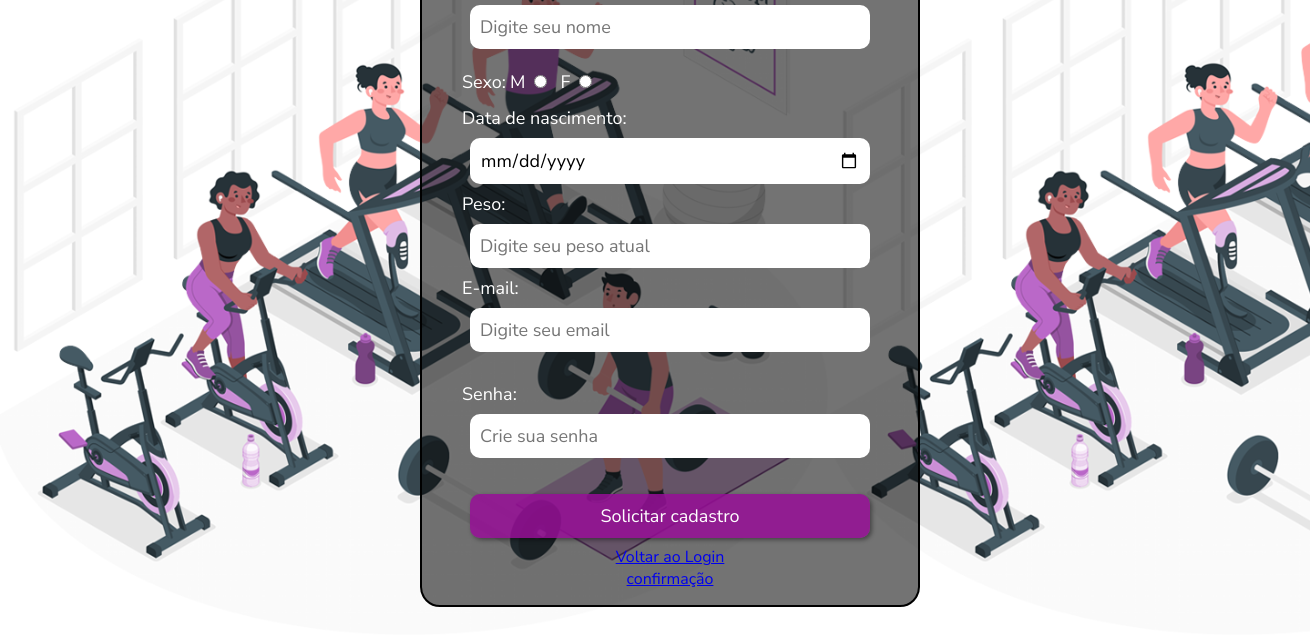
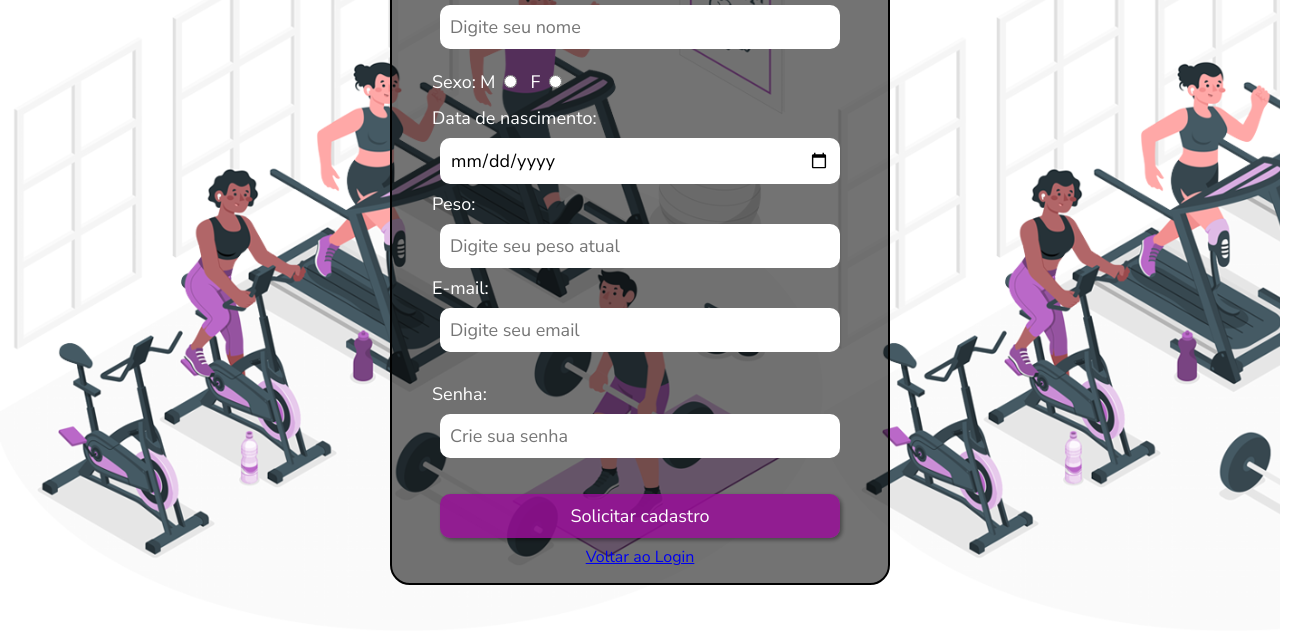
Before and after one commit to LaecioFillho/AleTraining, a plain HTML site: page codigo/Index/register.html in a window 1280 px wide. Shown: the part 167-804 px from the top of the page, 1310 px wide, since content can reach past the window. Drawn offline with Linux system fonts and the light colour scheme.

Commit message:
AleTraning V0.1.6
Pré-finalizando a tela de cadastro

```diff
--- a/codigo/Index/register.html
+++ b/codigo/Index/register.html
@@ -34,14 +34,13 @@
                     </div>
                     <div class="botoes">
                         <input type="submit" value="Solicitar cadastro" id="btn-enviar" class="botao">
-                        <input type="hidden" name="_next" value="confirmation.html">
+                        <input type="hidden" name="_next" value="https://laeciofillho.github.io/AleTraining/codigo/Index/confirmation.html">
                         <input type="hidden" name="_subject" value="Novo envio!">
                         <input type="hidden" name="_captcha" value="false">
                         <input type="hidden" name="_autoresponse" value="Olá, é um prazer ter você conosco. Em breve voce irá receber a confirmação do seu cadastro!">
                     </div>
             </form>
             <a href="Login.html">Voltar ao Login</a>
-            <a href="confirmation.html">confirmação</a>
         </section>
     </main>
     <footer>
--- a/codigo/Styles/registerstyle.css
+++ b/codigo/Styles/registerstyle.css
@@ -23,7 +23,7 @@ body{
 
 main{
     margin: 30px;
-    width: 100%;
+    width: auto;
     height: auto;
     display: flex;
     align-items: center;
```
